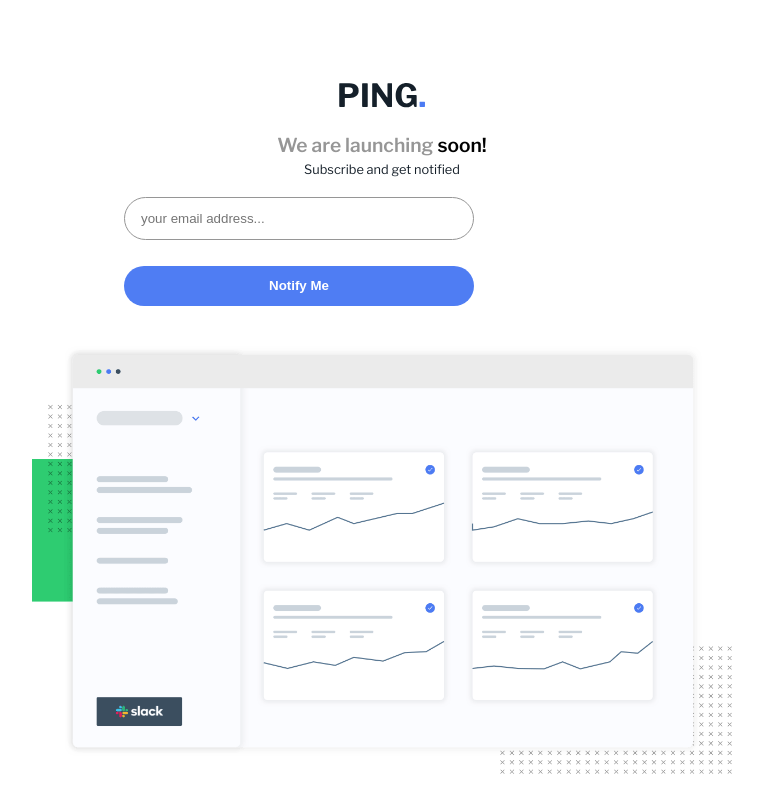
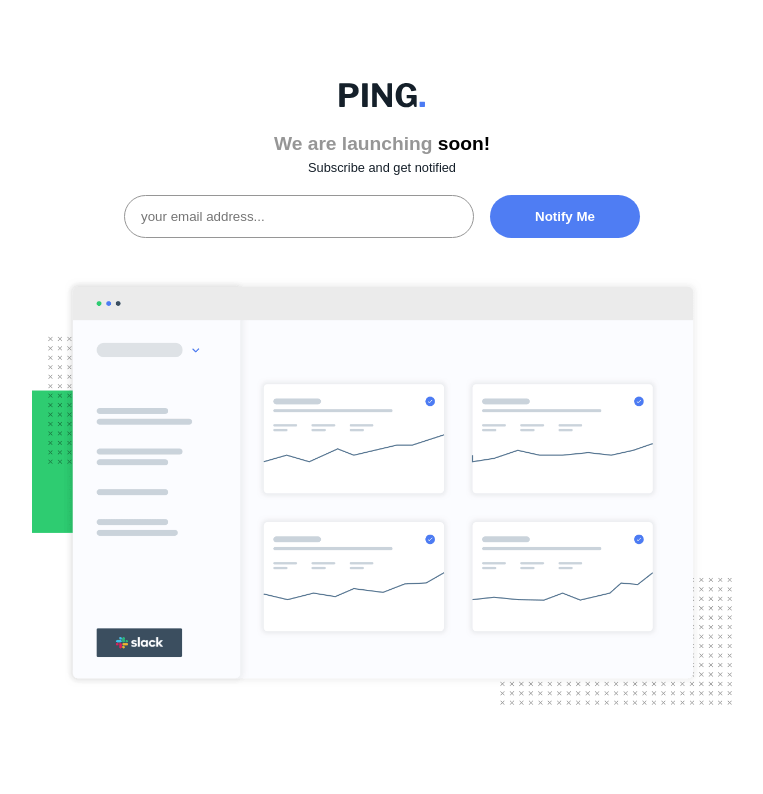
Before and after one commit to FlackoCodes/ping-project, a React (Vite) app: page / in a window 1280 px wide. Shown: the top 794 px of the page, without its empty margins (258-1021 px from the left). Built offline with nearby package versions, Linux system fonts and the light colour scheme.

Commit message:
submit button fixed

```diff
--- a/src/App.jsx
+++ b/src/App.jsx
@@ -7,7 +7,6 @@ import Footer from './Footer'
 function App() {
   const [error, setError] = useState()
   const [type, setType] = useState('')
-
 
   const handleOnChange = (e) =>{
     const inputItem = e.target.value;
@@ -30,6 +29,7 @@ function App() {
         <p>Subscribe and get notified</p>
       </div>
       <div className="submit">
+        <div>
           <input type="text"
           placeholder='your email address...'
           onChange={(e)=>handleOnChange(e)}
@@ -37,8 +37,10 @@ function App() {
            <p style={{color:'red',
             fontStyle:'italic',
             fontSize: '.8rem',
-          marginTop: '5px'
-         }}>{error}</p>
+            // marginTop: '5px'
+           }}>{error}
+           </p>
+        </div>
          <button className='btn' onClick={onSubmit}>Notify Me</button>
       </div>
       <div className="dashboard">
--- a/src/index.css
+++ b/src/index.css
@@ -1,4 +1,4 @@
-@import url('https://fonts.googleapis.com/css2?family=Libre+Franklin:ital,wght@0,100..900;1,100..900&display=swap');
+/* @import url('https://fonts.googleapis.com/css2?family=Libre+Franklin:ital,wght@0,100..900;1,100..900&display=swap');
 
 *{
   box-sizing: border-box;
@@ -51,7 +51,7 @@ input, .btn{
 input{
   border: 1px solid hsl(0, 0%, 59%);
   outline: none;
-  /* margin-bottom: 10px; */
+
 }
 
 .btn{
@@ -91,14 +91,135 @@ footer p{
     place-content: center;
     grid-template-columns: 350px 150px;
     gap: 1rem;
+    text-align: center;
   }
 
   input{
     margin-bottom: 0;
   }
 
+
+
   .dashboard img{
     width: 700px;
   }
 
+  .btn{
+    margin-top: 0;
+  }
+
+} */
+
+* {
+  box-sizing: border-box;
+  margin: 0;
+  padding: 0;
 }
+
+body {
+  font-family: "Libre Franklin", sans-serif;
+  font-optical-sizing: auto;
+  font-size: 20px;
+  text-align: center;
+  padding: 2rem;
+}
+
+img {
+  max-width: 100%;
+}
+
+.header {
+  margin: 50px 0 10px 0;
+}
+
+.header h1 {
+  font-size: 1.2rem;
+  font-weight: 600;
+  margin-top: 20px;
+  color: hsl(0, 0%, 59%);
+}
+
+span {
+  color: hsl(0, 0%, 0%);
+}
+
+.header p {
+  font-size: .8rem;
+  font-weight: 400;
+  margin: 5px 0 20px 0;
+  color: hsl(209, 33%, 12%);
+}
+
+input,
+.btn {
+  display: block;
+  width: 100%;
+  border: none;
+  padding: .8rem 1rem;
+  border-radius: 25px;
+}
+
+input {
+  border: 1px solid hsl(0, 0%, 59%);
+  outline: none;
+}
+
+.btn {
+  background: hsl(223, 87%, 63%);
+  color: hsl(0, 0%, 100%);
+  font-weight: 700;
+  cursor: pointer;
+  margin-top: 10px;
+  transition: all 0.3s ease; /* Add smooth transition */
+}
+
+.btn:focus,
+.btn:active {
+  outline: none; /* Remove focus outline */
+  transform: scale(1); /* Prevent swelling effect */
+}
+
+.dashboard img {
+  margin: 40px 0 70px 0;
+}
+
+.icon {
+  margin-right: 10px;
+  color: hsl(223, 87%, 63%);
+  border: 1px solid hsl(223, 87%, 63%);
+  border-radius: 100%;
+  padding: .4rem;
+  font-size: 2rem;
+}
+
+footer {
+  padding: 1rem 0;
+}
+
+footer p {
+  color: hsl(0, 0%, 59%);
+  font-size: .9rem;
+  padding: 1rem 0;
+}
+
+@media screen and (min-width: 768px) {
+  .submit {
+    display: grid;
+    place-content: center;
+    grid-template-columns: 350px 150px;
+    gap: 1rem;
+    text-align: center;
+  }
+
+  input {
+    margin-bottom: 0;
+  }
+
+  .dashboard img {
+    width: 700px;
+  }
+
+  .btn {
+    margin-top: 0;
+  }
+}
```
Lines whose indentation alone changed are shown as unchanged.
